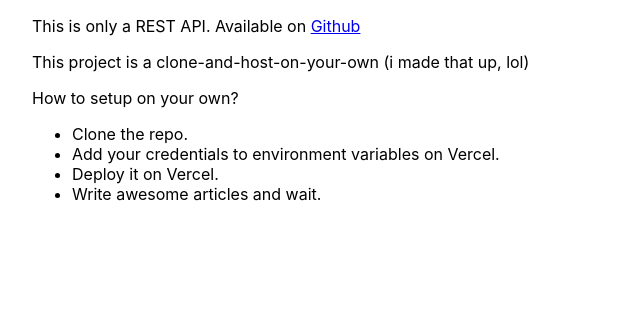
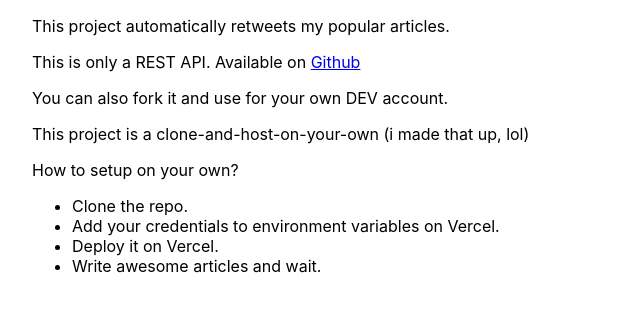
Before and after one commit to Anshuman71/tweet-my-articles, a Next.js app: page / in a window 1280 px wide. Shown: the top 312 px of the page, without its empty margins (0-640 px from the left). Built offline with nearby package versions, Linux system fonts and the light colour scheme.

Commit message:
Update project description

```diff
--- a/pages/index.tsx
+++ b/pages/index.tsx
@@ -19,10 +19,12 @@ const Home: NextPage = () => {
           href="/icon-96x96.png"
         />
       </Head>
+      <p>This project automatically retweets my popular articles.</p>
       <p>
         This is only a REST API. Available on{" "}
         <a href="https://github.com/Anshuman71/tweet-my-articles">Github</a>
       </p>
+      <p>You can also fork it and use for your own DEV account.</p>
       <p>This project is a clone-and-host-on-your-own (i made that up, lol)</p>
       <p>How to setup on your own?</p>
       <ul>
```
